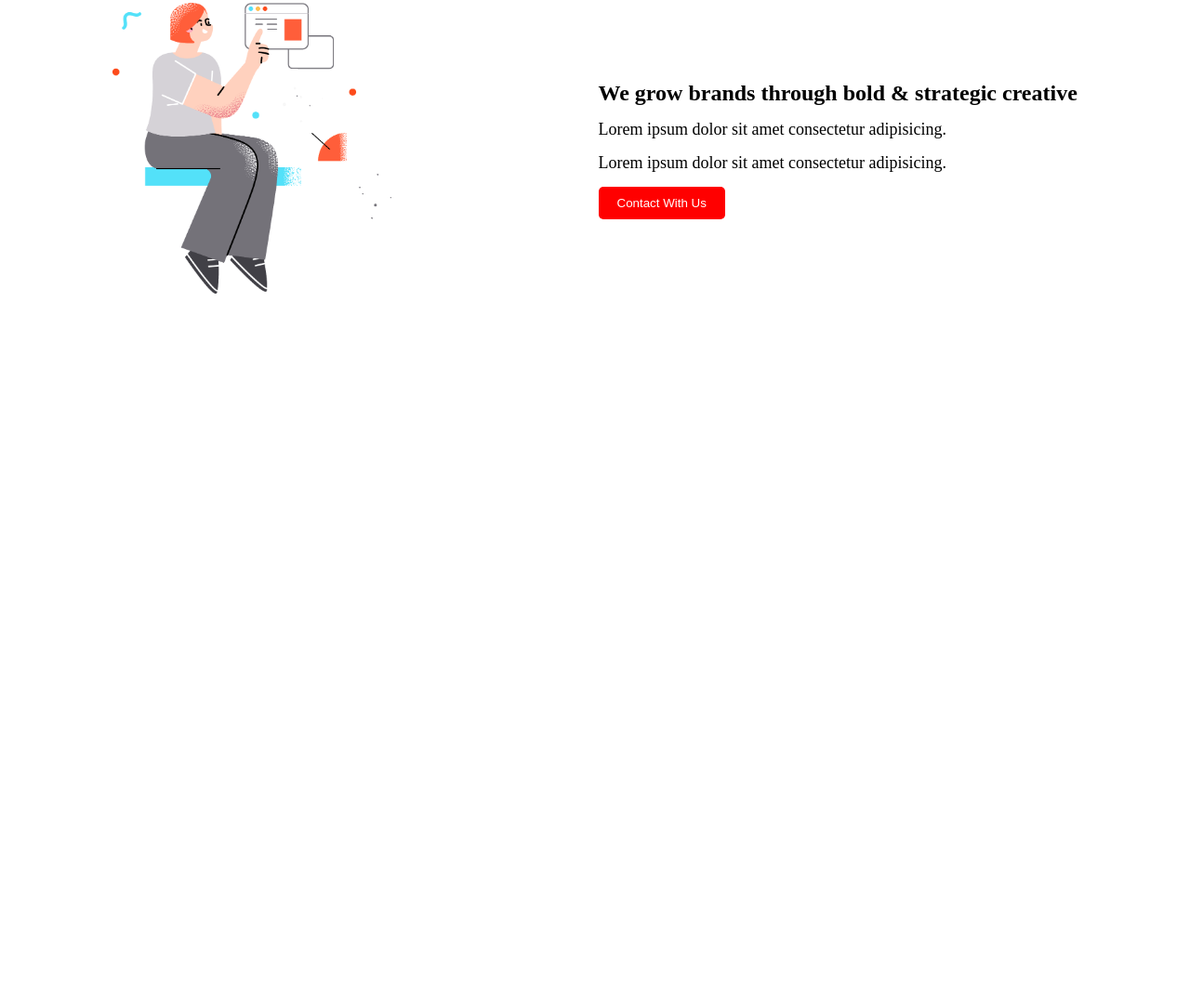
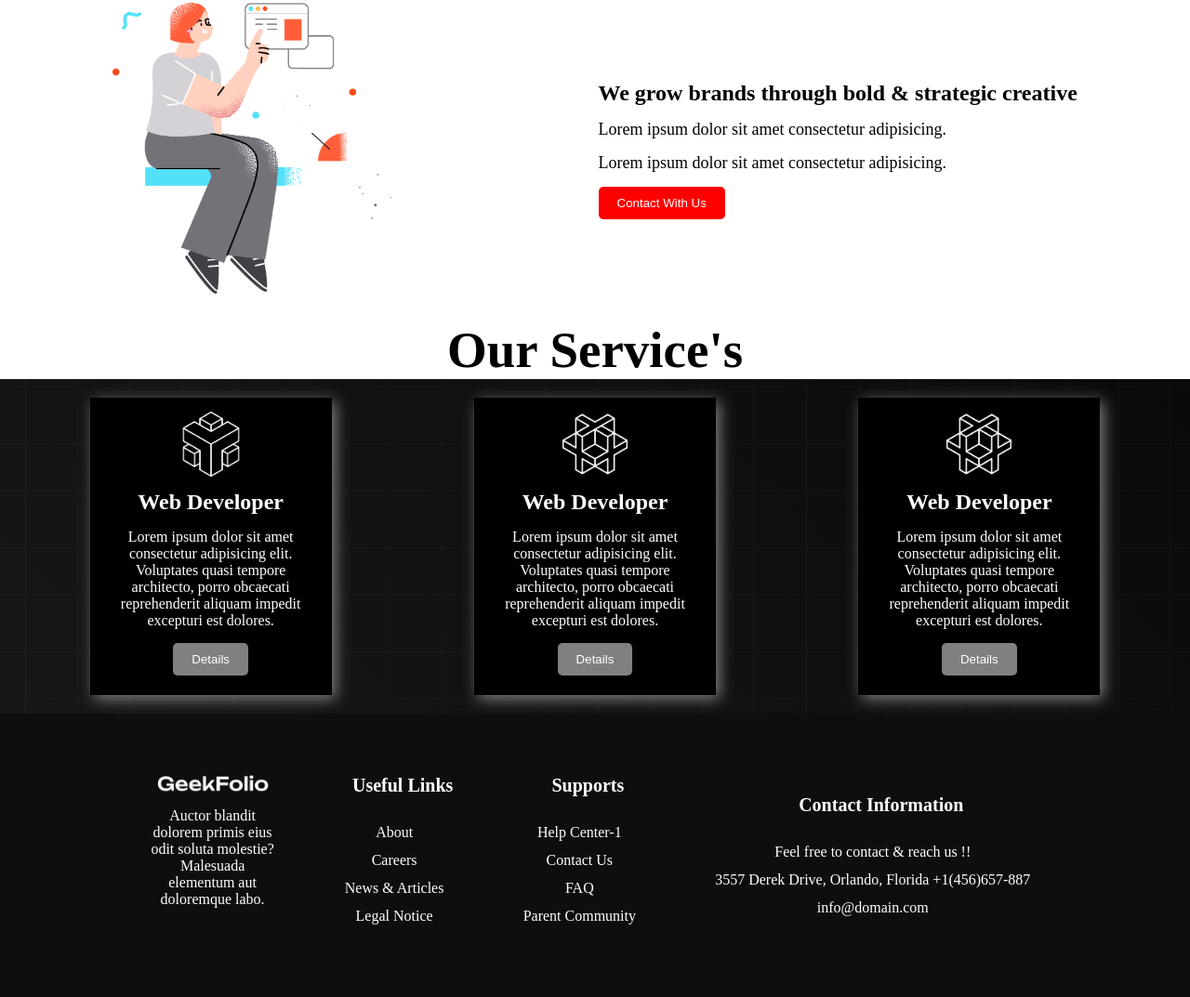
Before and after one commit to Gb-Gautam/new-website, a plain HTML site: page index.html in a window 1280 px wide. Shown: the part 953-2026 px from the top of the page at 93% size. Before the commit the page ends 1283 px from the top, so only its background shows below. Drawn offline with Linux system fonts and the light colour scheme.

Commit message:
added footer

```diff
--- a/index.html
+++ b/index.html
@@ -57,8 +57,65 @@
       </div>
 
      </section>
+
+     <!-- This is service section -->
+      <section>
+        <h1 class="title about-title">Our Service's</h1>
+        <div class="service-container">
+          <div class="box">
+            <img class="icon" src="./img/0.png" alt="">
+            <h1 class="box-title">Web Developer</h1>
+            <p class="box-description">Lorem ipsum dolor sit amet consectetur adipisicing elit. Voluptates quasi tempore architecto, porro obcaecati reprehenderit aliquam impedit excepturi est dolores.</p>
+            <button class="btn box-btn">Details</button>
+          </div>
+          <div class="box">
+            <img class="icon" src="./img/1.png" alt="">
+            <h1 class="box-title">Web Developer</h1>
+            <p class="box-description">Lorem ipsum dolor sit amet consectetur adipisicing elit. Voluptates quasi tempore architecto, porro obcaecati reprehenderit aliquam impedit excepturi est dolores.</p>
+            <button class="btn box-btn">Details</button>
+          </div>
+          <div class="box">
+            <img class="icon" src="./img/1.png" alt="">
+            <h1 class="box-title">Web Developer</h1>
+            <p class="box-description">Lorem ipsum dolor sit amet consectetur adipisicing elit. Voluptates quasi tempore architecto, porro obcaecati reprehenderit aliquam impedit excepturi est dolores.</p>
+            <button class="btn box-btn">Details</button>
+          </div>
+        </div>
+      </section>
   </main>
   <footer>
+      <section>
+        <div class="footer">
+          <div class="footer-1">
+            <img class="logo-photo" src="./img/logo-light.png" >
+            <p class="footer-desc">Auctor blandit dolorem primis eius odit soluta molestie? Malesuada elementum aut doloremque labo.</p>
+          </div>
+          <div class="footer-2">
+            <h1 class="footer-title">Useful Links</h1>
+            <li class="item item-2">About</li>
+            <li class="item item-2">Careers</li>
+            <li class="item item-2">News & Articles</li>
+            <li class="item item-2">Legal Notice</li>
+
+          </div>
+          <div class="footer-3">
+            <h1 class="footer-title">Supports</h1>
+            <li class="item item-3">Help Center-1</li>
+            <li class="item item-3">Contact Us</li>
+            <li class="item item-3">FAQ</li>
+            <li class="item item-3">Parent Community</li>
+
+          </div>
+          <div class="footer-4">
+           <h1 class="footer-title">Contact Information</h1>
+           <li class="item item-4">Feel free to contact & reach us !!</li>
+           <li class="item item-4">3557 Derek Drive, Orlando, Florida
+
+            +1(456)657-887</li>
+           <li class="item">info@domain.com</li>
+          </div>
+        </div>
+      </section>
 
   </footer>
 
--- a/style.css
+++ b/style.css
@@ -83,4 +83,79 @@
 .about-title{
   text-align: center;
   padding-top: 15px ;
+
 }
+.box{
+  width: 230px;
+  height: 290px;
+  box-shadow: 4px 4px 15px gray;
+  background-color: black;
+  text-align: center;
+  padding: 15px;
+  color: white;
+}
+.icon{
+  width: 70px;
+}
+.box-btn{
+  background-color: gray;
+  margin-top: 10px;
+}
+.box-title{
+  padding: 10px;
+}
+.box-description{
+  padding: 5px;
+}
+.service-container{
+  display: flex;
+  justify-content: space-around;
+  padding: 20px;
+  background-image: url("./img/background.png"),linear-gradient(45deg,rgba(0, 0, 0, 0.911),rgba(0, 0, 0, 0.959));
+}
+.footer-1{
+  height: 240px;
+  width: 150px;
+  /* background-color: black; */
+  text-align: center;
+  padding-top: 65px;
+  color: white;
+}
+.footer-desc{
+  margin: 8px;
+}
+.footer{
+  display: flex;
+  background-color: rgba(0, 0, 0, 0.945);
+  color: white;
+  text-align: center;
+  align-items: center;
+  justify-content: space-around;
+  list-style: none;
+
+}
+/* .footer .footer-1 .item{
+   margin-top: 10px;
+} */
+.footer-title{
+  margin-bottom: 30px;
+}
+.footer-1{
+  margin-left: 120px;
+}
+.footer-4{
+  margin-right: 120px;
+}
+.item-2{
+  margin-bottom: 12px;
+}
+.footer-title{
+  font-size: 20px;
+
+}
+.item-3{
+  margin-bottom: 12px;
+}
+.item-4{
+  margin-bottom: 12px;
+}
```
